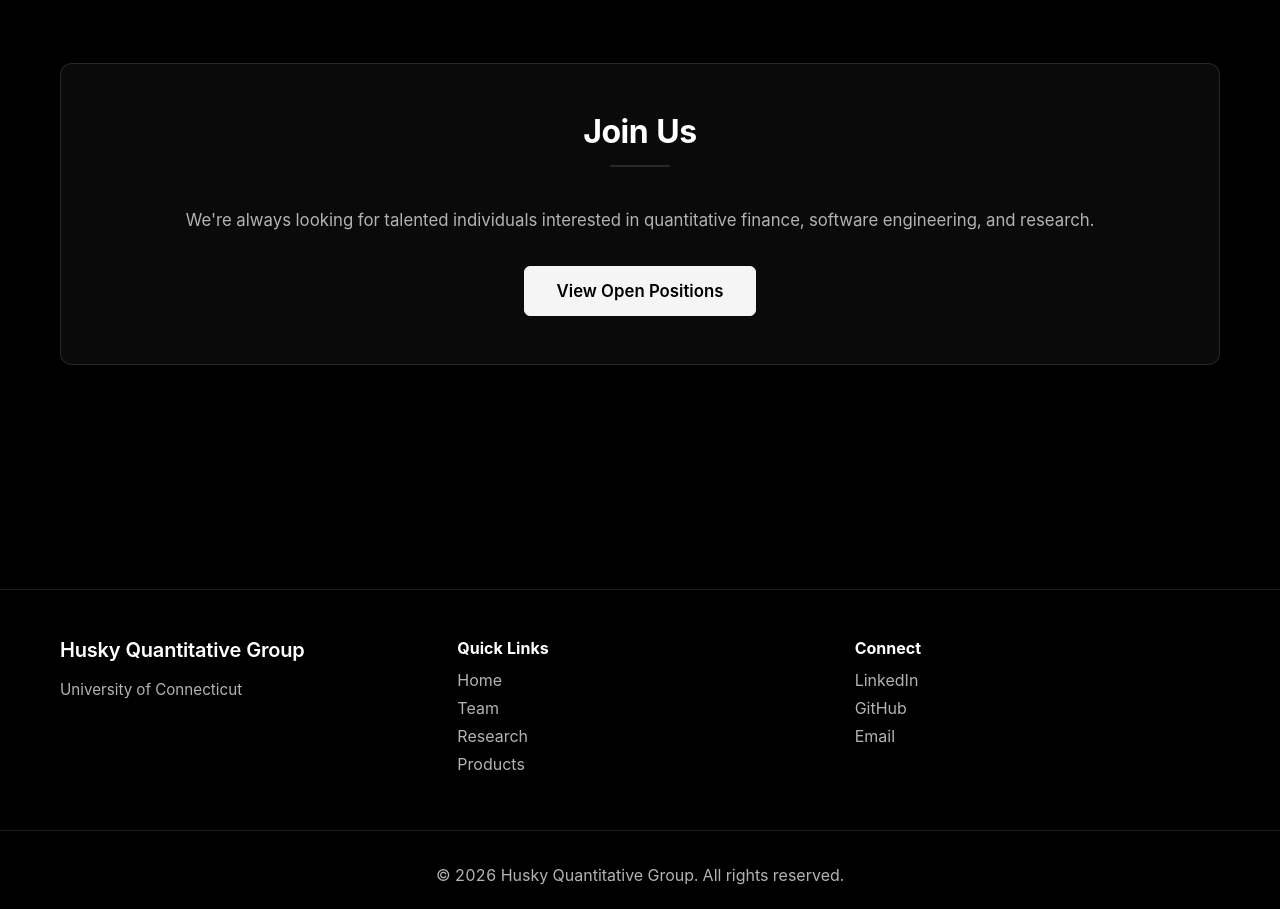
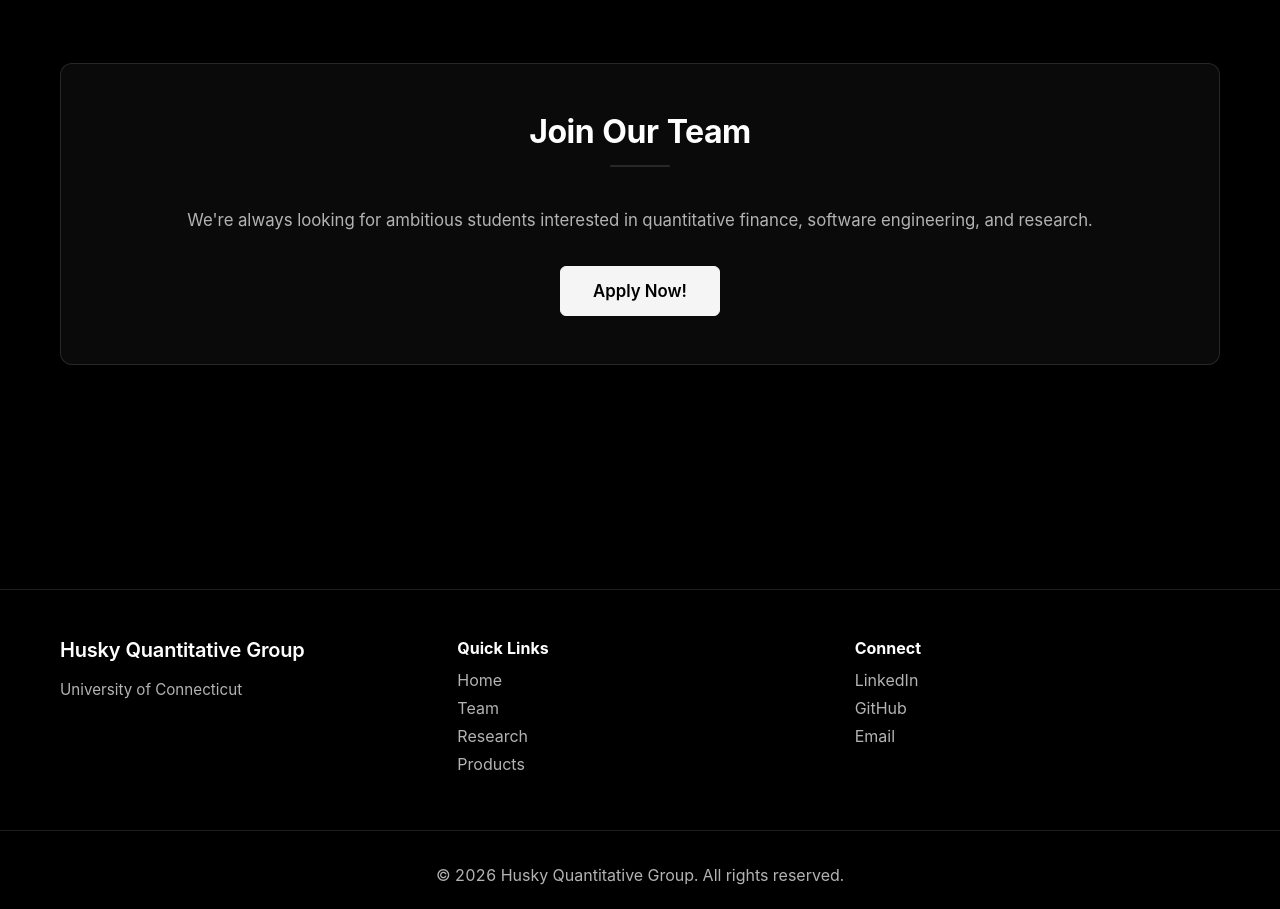
Before and after one commit to Husky-Quantitative-Group/hqg-website, a React (Vite) app: page /team in a window 1280 px wide. Shown: the part 2569-3478 px from the top of the page. Built offline with nearby package versions, Linux system fonts and the light colour scheme.

Commit message:
feat: contacts

```diff
--- a/src/components/Footer.jsx
+++ b/src/components/Footer.jsx
@@ -21,9 +21,9 @@
         <div className="footer-section">
           <h4>Connect</h4>
           <ul>
-            <li><a href="#" target="_blank" rel="noopener noreferrer">LinkedIn</a></li>
-            <li><a href="#" target="_blank" rel="noopener noreferrer">GitHub</a></li>
-            <li><a href="mailto:contact@hqg.com">Email</a></li>
+            <li><a href="https://www.linkedin.com/company/h-q-g/" target="_blank" rel="noopener noreferrer">LinkedIn</a></li>
+            <li><a href="https://github.com/Husky-Quantitative-Group" target="_blank" rel="noopener noreferrer">GitHub</a></li>
+            <li><a href="mailto:connect@uconnquant.com">Email</a></li>
           </ul>
         </div>
       </div>
--- a/src/pages/Team.jsx
+++ b/src/pages/Team.jsx
@@ -125,9 +125,9 @@
       */}
 
         <section className="team-section jobs">
-          <h2>Join Us</h2>
-          <p>We're always looking for talented individuals interested in quantitative finance, software engineering, and research.</p>
-          <button className="cta-button">View Open Positions</button>
+          <h2>Join Our Team</h2>
+          <p>We're always looking for ambitious students interested in quantitative finance, software engineering, and research.</p>
+          <button className="cta-button">Apply Now!</button>
         </section>
       </div>
     </div>
```
